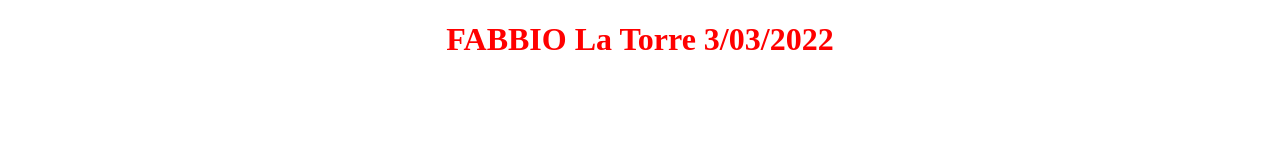
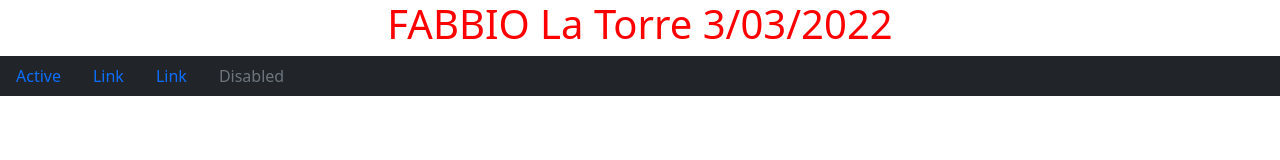
Before and after one commit to FABBBBBBIO/LaTorre-Compito1, a plain HTML site: page index.html in a window 1280 px wide. Drawn offline with nearby package versions, Linux system fonts and the light colour scheme.

Commit message:
Creazione navbar

```diff
--- a/index.html
+++ b/index.html
@@ -5,9 +5,30 @@
     <meta http-equiv="X-UA-Compatible" content="IE=edge">
     <meta name="viewport" content="width=device-width, initial-scale=1.0">
     <title>Document</title>
+    <link href="https://cdn.jsdelivr.net/npm/bootstrap@5.1.3/dist/css/bootstrap.min.css" rel="stylesheet" integrity="sha384-1BmE4kWBq78iYhFldvKuhfTAU6auU8tT94WrHftjDbrCEXSU1oBoqyl2QvZ6jIW3" crossorigin="anonymous">
     <link rel="stylesheet" type="text/css" href="css/style.css">
+    <meta name="viewport" content="width=device-width, initial-scale=1">
 </head>
 <body>
     <h1 class="titolo">FABBIO La Torre 3/03/2022</h1>
+    <ul class="nav bg-dark">
+        <li class="nav-item">
+          <a class="nav-link active" aria-current="page" href="#">Active</a>
+        </li>
+        <li class="nav-item">
+          <a class="nav-link" href="#">Link</a>
+        </li>
+        <li class="nav-item">
+          <a class="nav-link" href="#">Link</a>
+        </li>
+        <li class="nav-item">
+          <a class="nav-link disabled">Disabled</a>
+        </li>
+      </ul>
+
+
+
+    <script src="https://cdn.jsdelivr.net/npm/@popperjs/core@2.10.2/dist/umd/popper.min.js" integrity="sha384-7+zCNj/IqJ95wo16oMtfsKbZ9ccEh31eOz1HGyDuCQ6wgnyJNSYdrPa03rtR1zdB" crossorigin="anonymous"></script>
+    <script src="https://cdn.jsdelivr.net/npm/bootstrap@5.1.3/dist/js/bootstrap.min.js" integrity="sha384-QJHtvGhmr9XOIpI6YVutG+2QOK9T+ZnN4kzFN1RtK3zEFEIsxhlmWl5/YESvpZ13" crossorigin="anonymous"></script>
 </body>
 </html>
```
